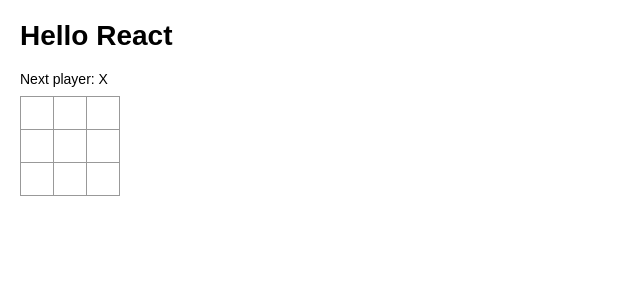
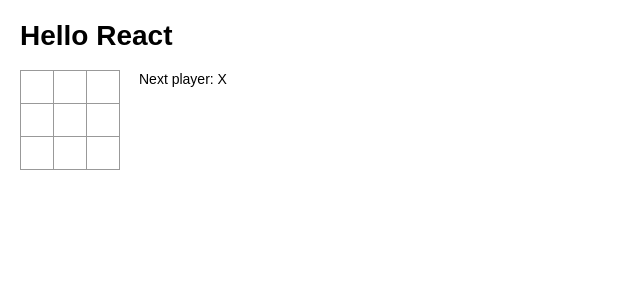
Before and after one commit to ldgit/react-tic-tac-toe, a React app: page / in a window 1280 px wide. Shown: the top 300 px of the page, without its empty margins (0-640 px from the left). Built offline with nearby package versions, Linux system fonts and the light colour scheme; the HTML template or start-up script is replaced by a standard one.

Commit message:
moved status rendering from Board to Game

```diff
--- a/src/components/Board.jsx
+++ b/src/components/Board.jsx
@@ -8,7 +8,6 @@ export default function Board(props) {
 
   return (
     <div>
-      <div className="status">{props.status}</div>
       <div className="board-row">
         {renderSquare('0')}
         {renderSquare('1')}
--- a/src/components/Game.jsx
+++ b/src/components/Game.jsx
@@ -51,12 +51,12 @@ export default class Game extends React.Component {
         <Title name="React" />
         <div className="game">
           <div className="game-board">
-            <Board status={status} squares={squares} onClick={i => this.handleClick(i)} />
+            <Board squares={squares} onClick={i => this.handleClick(i)} />
           </div>
-        </div>
-        <div className="game-info">
-          <div>{/* status */}</div>
-          <ol>{/* TODO */}</ol>
+          <div className="game-info">
+            <div>{status}</div>
+            <ol>{/* TODO */}</ol>
+          </div>
         </div>
       </div>
     );
```
